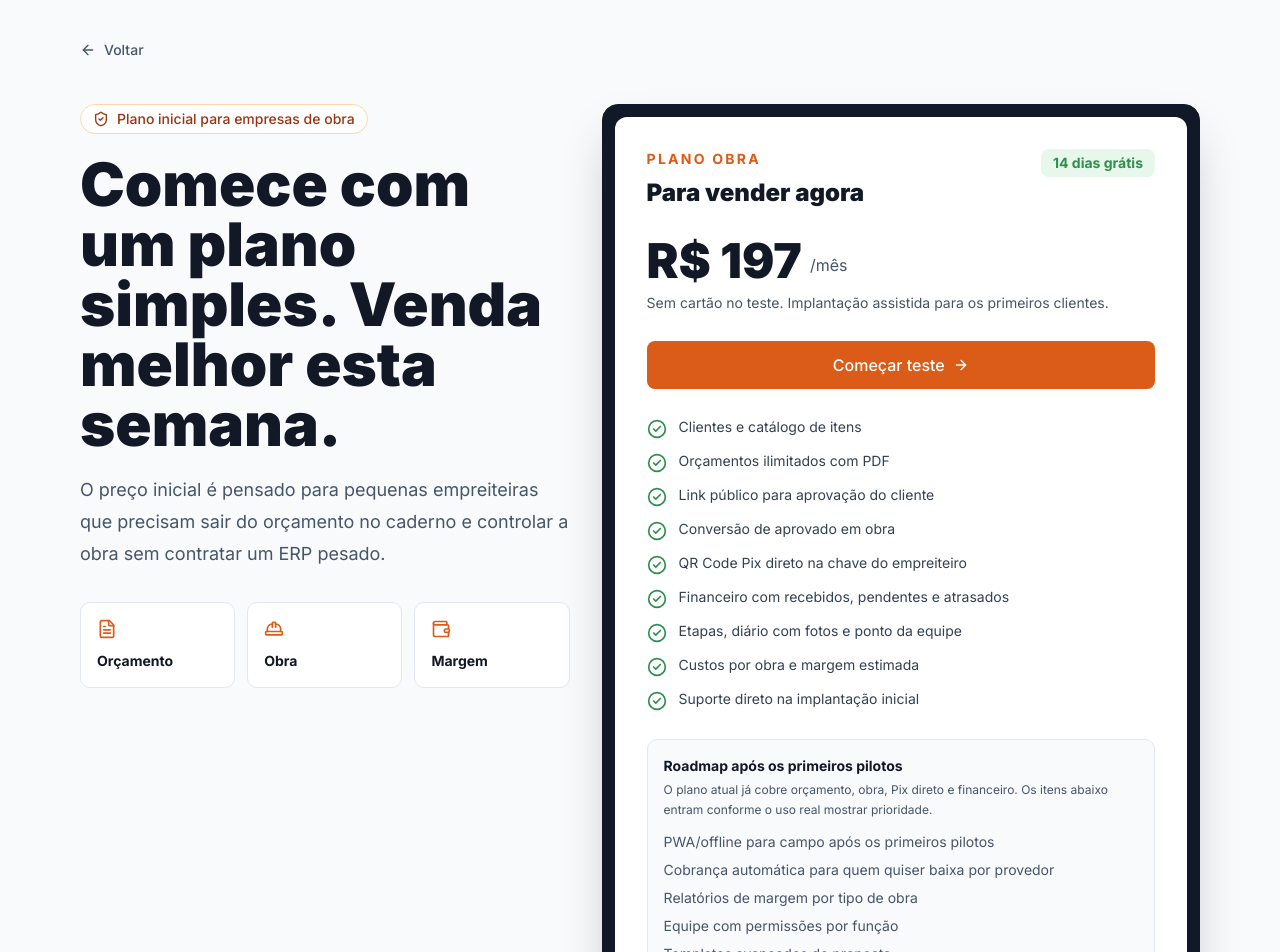
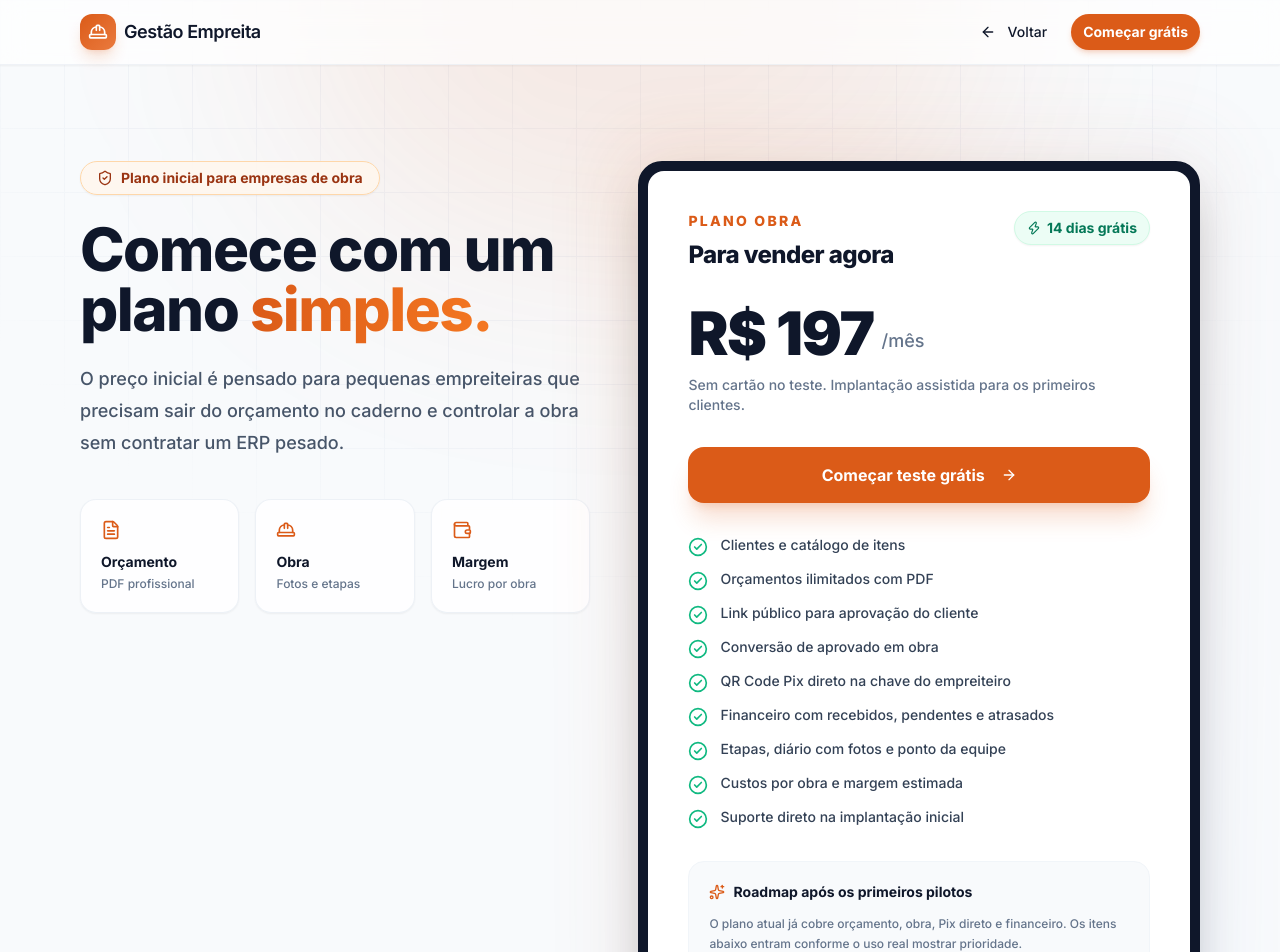
Before and after one commit to ArthurGodin/Gest-o_empreita, a Next.js app in the folder web/: page /precos in a window 1280 px wide. Shown: the top 952 px of the page. Built offline with nearby package versions, Linux system fonts and the light colour scheme.

Commit message:
design: complete visual overhaul of pricing page to match premium landing aesthetic

```diff
--- a/web/src/app/precos/page.tsx
+++ b/web/src/app/precos/page.tsx
@@ -7,7 +7,9 @@ import {
   FileText,
   HardHat,
   ShieldCheck,
+  Sparkles,
   Wallet,
+  Zap,
 } from "lucide-react";
 import { Button } from "@/components/ui/button";
 
@@ -33,97 +35,164 @@ const roadmap = [
 
 export const metadata = {
   title: "Preços - Gestão Empreita",
+  description:
+    "Plano simples e acessível para pequenas empreiteiras. 14 dias grátis, sem cartão.",
 };
 
 export default function PricingPage() {
   return (
-    <main className="min-h-screen bg-[#f8fafc] text-[#121826]">
-      <section className="mx-auto max-w-6xl px-4 py-10">
-        <Link
-          href="/"
-          className="inline-flex items-center gap-2 text-sm font-medium text-[#475569] hover:text-[#db5b18]"
-        >
-          <ArrowLeft className="h-4 w-4" />
-          Voltar
+    <main className="min-h-screen bg-slate-50 text-slate-900 relative overflow-hidden">
+      {/* Background pattern */}
+      <div className="pointer-events-none absolute inset-0 overflow-hidden">
+        <div className="absolute inset-0 bg-[linear-gradient(to_right,#e2e8f0_1px,transparent_1px),linear-gradient(to_bottom,#e2e8f0_1px,transparent_1px)] bg-[size:4rem_4rem] [mask-image:radial-gradient(ellipse_60%_50%_at_50%_0%,#000_70%,transparent_100%)] opacity-40" />
+        <div className="absolute left-1/2 top-0 h-[500px] w-[700px] -translate-x-1/2 -translate-y-1/2 rounded-full bg-[#db5b18]/10 blur-[120px]" />
+      </div>
+
+      {/* Header */}
+      <header className="relative z-10 border-b border-slate-200/50 bg-white/70 backdrop-blur-md shadow-sm">
+        <div className="mx-auto flex h-16 max-w-6xl items-center justify-between px-4">
+          <Link href="/" className="flex items-center gap-2 font-semibold">
+            <span className="flex h-9 w-9 items-center justify-center rounded-xl bg-gradient-to-br from-[#db5b18] to-[#ea7a3e] text-white shadow-lg shadow-[#db5b18]/20">
+              <HardHat className="h-5 w-5" />
+            </span>
+            <span className="text-lg tracking-tight">Gestão Empreita</span>
           </Link>
+          <div className="flex items-center gap-3">
+            <Button asChild variant="ghost" size="sm" className="rounded-full hover:bg-slate-100 font-medium">
+              <Link href="/">
+                <ArrowLeft className="h-4 w-4 mr-1" /> Voltar
+              </Link>
+            </Button>
+            <Button asChild size="sm" className="rounded-full bg-[#db5b18] hover:bg-[#bc4810] shadow-md shadow-[#db5b18]/20 font-bold">
+              <Link href="/signup">Começar grátis</Link>
+            </Button>
+          </div>
+        </div>
+      </header>
 
-        <div className="mt-10 grid gap-8 lg:grid-cols-[0.9fr_1.1fr] lg:items-start">
+      <section className="relative z-10 mx-auto max-w-6xl px-4 py-16 md:py-24">
+        <div className="grid gap-12 lg:grid-cols-[1fr_1.1fr] lg:items-start">
+          {/* Left — Value Proposition */}
           <div>
-            <div className="inline-flex items-center gap-2 rounded-full border border-[#fed7aa] bg-white px-3 py-1 text-sm font-medium text-[#9a3412]">
+            <div className="inline-flex items-center gap-2 rounded-full border border-[#fed7aa] bg-orange-50/80 px-4 py-1.5 text-sm font-bold text-[#9a3412] backdrop-blur-md shadow-sm">
               <ShieldCheck className="h-4 w-4" />
               Plano inicial para empresas de obra
             </div>
-            <h1 className="mt-5 text-4xl font-black leading-tight tracking-normal md:text-6xl">
-              Comece com um plano simples. Venda melhor esta semana.
+
+            <h1 className="mt-6 text-4xl font-extrabold leading-tight tracking-tight md:text-6xl">
+              Comece com um plano{" "}
+              <span className="text-transparent bg-clip-text bg-gradient-to-r from-[#db5b18] to-[#f47721]">
+                simples.
+              </span>
             </h1>
-            <p className="mt-5 max-w-xl text-lg leading-8 text-[#475569]">
+
+            <p className="mt-6 max-w-xl text-lg leading-8 text-slate-600 font-medium">
               O preço inicial é pensado para pequenas empreiteiras que precisam
               sair do orçamento no caderno e controlar a obra sem contratar um
               ERP pesado.
             </p>
 
-            <div className="mt-8 grid gap-3 sm:grid-cols-3">
-              <MiniProof icon={<FileText className="h-5 w-5" />} label="Orçamento" />
-              <MiniProof icon={<HardHat className="h-5 w-5" />} label="Obra" />
-              <MiniProof icon={<Wallet className="h-5 w-5" />} label="Margem" />
+            <div className="mt-10 grid gap-4 sm:grid-cols-3">
+              <MiniProof
+                icon={<FileText className="h-5 w-5" />}
+                label="Orçamento"
+                desc="PDF profissional"
+              />
+              <MiniProof
+                icon={<HardHat className="h-5 w-5" />}
+                label="Obra"
+                desc="Fotos e etapas"
+              />
+              <MiniProof
+                icon={<Wallet className="h-5 w-5" />}
+                label="Margem"
+                desc="Lucro por obra"
+              />
             </div>
           </div>
 
-          <div className="rounded-2xl border border-[#111827] bg-[#111827] p-3 shadow-2xl">
-            <div className="rounded-xl bg-white p-6 md:p-8">
+          {/* Right — Pricing Card */}
+          <div className="group relative">
+            {/* Glow behind card */}
+            <div className="absolute -inset-4 rounded-3xl bg-gradient-to-br from-[#db5b18]/20 to-blue-500/10 blur-2xl opacity-60 group-hover:opacity-80 transition-opacity duration-500" />
+
+            <div className="relative rounded-3xl border-2 border-slate-900 bg-slate-900 p-2 shadow-2xl">
+              <div className="rounded-2xl bg-white p-8 md:p-10">
+                {/* Header */}
                 <div className="flex items-start justify-between gap-4">
                   <div>
-                  <p className="text-sm font-bold uppercase tracking-[0.16em] text-[#db5b18]">
+                    <p className="text-sm font-extrabold uppercase tracking-[0.16em] text-[#db5b18]">
                       Plano Obra
                     </p>
-                  <h2 className="mt-2 text-2xl font-black">Para vender agora</h2>
+                    <h2 className="mt-2 text-2xl font-extrabold tracking-tight">
+                      Para vender agora
+                    </h2>
                   </div>
-                <span className="rounded-md bg-[#e7f7ec] px-3 py-1 text-sm font-bold text-[#2f8f4e]">
+                  <span className="inline-flex items-center gap-1.5 rounded-full bg-emerald-50 border border-emerald-100 px-3 py-1.5 text-sm font-bold text-emerald-700 shadow-sm">
+                    <Zap className="h-3.5 w-3.5" />
                     14 dias grátis
                   </span>
                 </div>
 
-              <div className="mt-7 flex items-end gap-2">
-                <span className="text-5xl font-black tracking-normal">R$ 197</span>
-                <span className="pb-2 text-[#475569]">/mês</span>
+                {/* Price */}
+                <div className="mt-8 flex items-end gap-2">
+                  <span className="text-6xl font-black tracking-tight">
+                    R$ 197
+                  </span>
+                  <span className="pb-2 text-lg text-slate-500 font-medium">/mês</span>
                 </div>
-              <p className="mt-2 text-sm text-[#475569]">
+                <p className="mt-3 text-sm text-slate-500 font-medium">
                   Sem cartão no teste. Implantação assistida para os primeiros
                   clientes.
                 </p>
 
+                {/* CTA */}
                 <Button
                   asChild
                   size="lg"
-                className="mt-7 h-12 w-full bg-[#db5b18] text-base hover:bg-[#bc4810]"
+                  className="mt-8 h-14 w-full rounded-2xl bg-[#db5b18] text-base font-bold shadow-xl shadow-[#db5b18]/20 transition-all hover:scale-[1.02] hover:bg-[#bc4810] hover:shadow-2xl hover:shadow-[#db5b18]/30"
                 >
                   <Link href="/signup">
-                  Começar teste
-                  <ArrowRight className="h-4 w-4" />
+                    Começar teste grátis
+                    <ArrowRight className="ml-2 h-5 w-5" />
                   </Link>
                 </Button>
 
-              <div className="mt-7 space-y-3">
+                {/* Features */}
+                <div className="mt-8 space-y-3">
                   {included.map((item) => (
-                  <div key={item} className="flex items-start gap-3">
-                    <CheckCircle2 className="mt-0.5 h-5 w-5 shrink-0 text-[#2f8f4e]" />
-                    <span className="text-sm text-[#334155]">{item}</span>
+                    <div key={item} className="flex items-start gap-3 group/item">
+                      <CheckCircle2 className="mt-0.5 h-5 w-5 shrink-0 text-emerald-500" />
+                      <span className="text-sm text-slate-700 font-medium group-hover/item:text-slate-900 transition-colors">
+                        {item}
+                      </span>
                     </div>
                   ))}
                 </div>
 
-              <div className="mt-7 rounded-lg border border-[#e2e8f0] bg-[#f8fafc] p-4">
-                <p className="text-sm font-bold">Roadmap após os primeiros pilotos</p>
-                <p className="mt-1 text-xs leading-5 text-[#475569]">
-                  O plano atual já cobre orçamento, obra, Pix direto e financeiro.
-                  Os itens abaixo entram conforme o uso real mostrar prioridade.
+                {/* Roadmap */}
+                <div className="mt-8 rounded-2xl border border-slate-100 bg-slate-50 p-5">
+                  <div className="flex items-center gap-2 mb-3">
+                    <Sparkles className="h-4 w-4 text-[#db5b18]" />
+                    <p className="text-sm font-bold text-slate-900">
+                      Roadmap após os primeiros pilotos
                     </p>
-                <div className="mt-3 space-y-2">
+                  </div>
+                  <p className="text-xs leading-5 text-slate-500 font-medium">
+                    O plano atual já cobre orçamento, obra, Pix direto e
+                    financeiro. Os itens abaixo entram conforme o uso real
+                    mostrar prioridade.
+                  </p>
+                  <div className="mt-4 space-y-2">
                     {roadmap.map((item) => (
-                    <p key={item} className="text-sm text-[#475569]">
+                      <p
+                        key={item}
+                        className="text-sm text-slate-500 font-medium pl-4 border-l-2 border-slate-200"
+                      >
                         {item}
                       </p>
                     ))}
+                  </div>
                 </div>
               </div>
             </div>
@@ -134,11 +203,22 @@ export default function PricingPage() {
   );
 }
 
-function MiniProof({ icon, label }: { icon: ReactNode; label: string }) {
+function MiniProof({
+  icon,
+  label,
+  desc,
+}: {
+  icon: ReactNode;
+  label: string;
+  desc: string;
+}) {
   return (
-    <div className="rounded-lg border border-[#e2e8f0] bg-white p-4">
-      <div className="text-[#db5b18]">{icon}</div>
-      <p className="mt-3 text-sm font-bold">{label}</p>
+    <div className="group rounded-2xl border border-slate-200/60 bg-white/80 backdrop-blur-sm p-5 shadow-sm hover:shadow-lg hover:border-[#db5b18]/30 transition-all duration-300">
+      <div className="text-[#db5b18] group-hover:scale-110 transition-transform duration-300">
+        {icon}
+      </div>
+      <p className="mt-3 text-sm font-bold text-slate-900">{label}</p>
+      <p className="mt-1 text-xs text-slate-500 font-medium">{desc}</p>
     </div>
   );
 }
```
Lines whose indentation alone changed are shown as unchanged.
